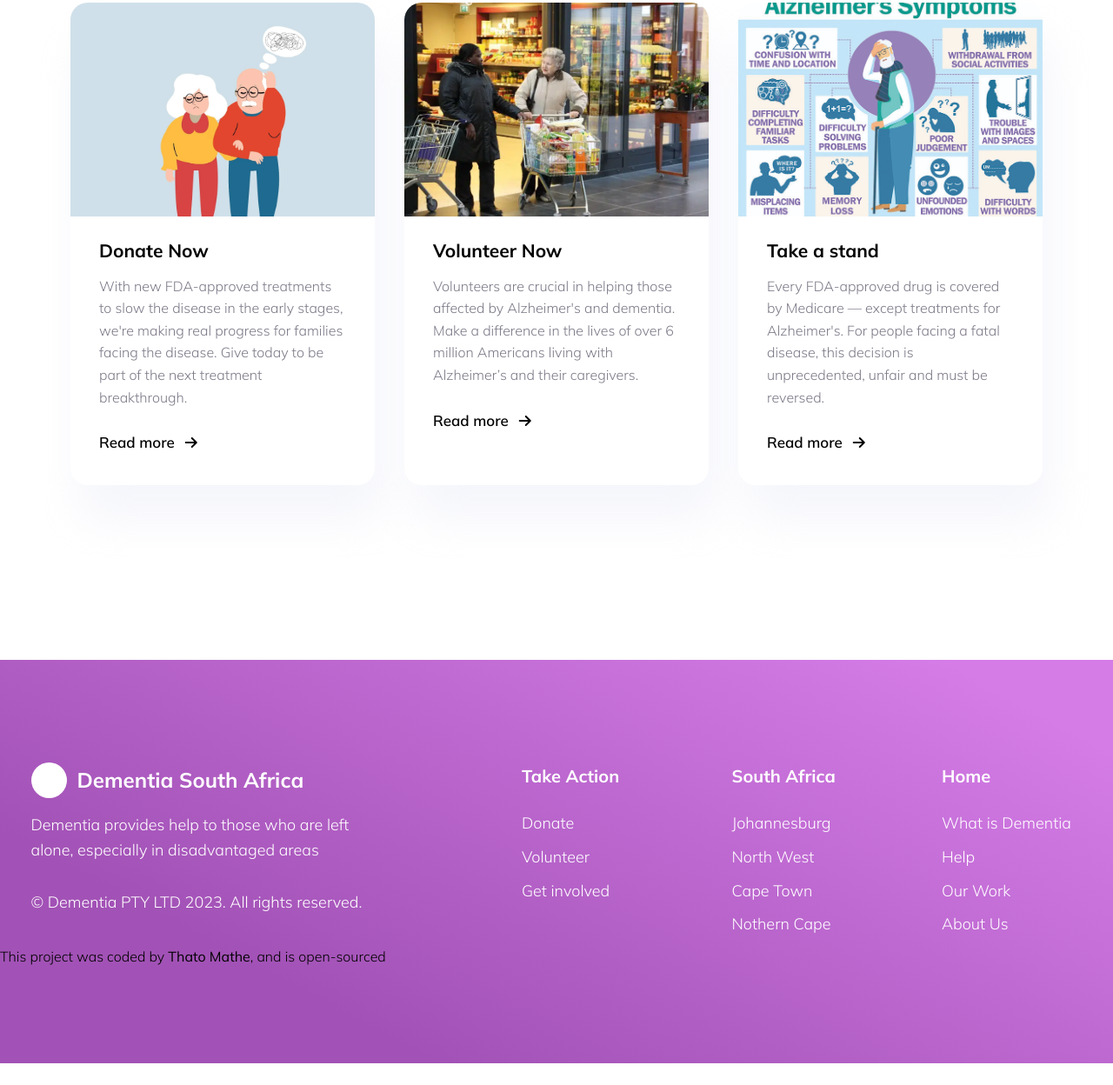
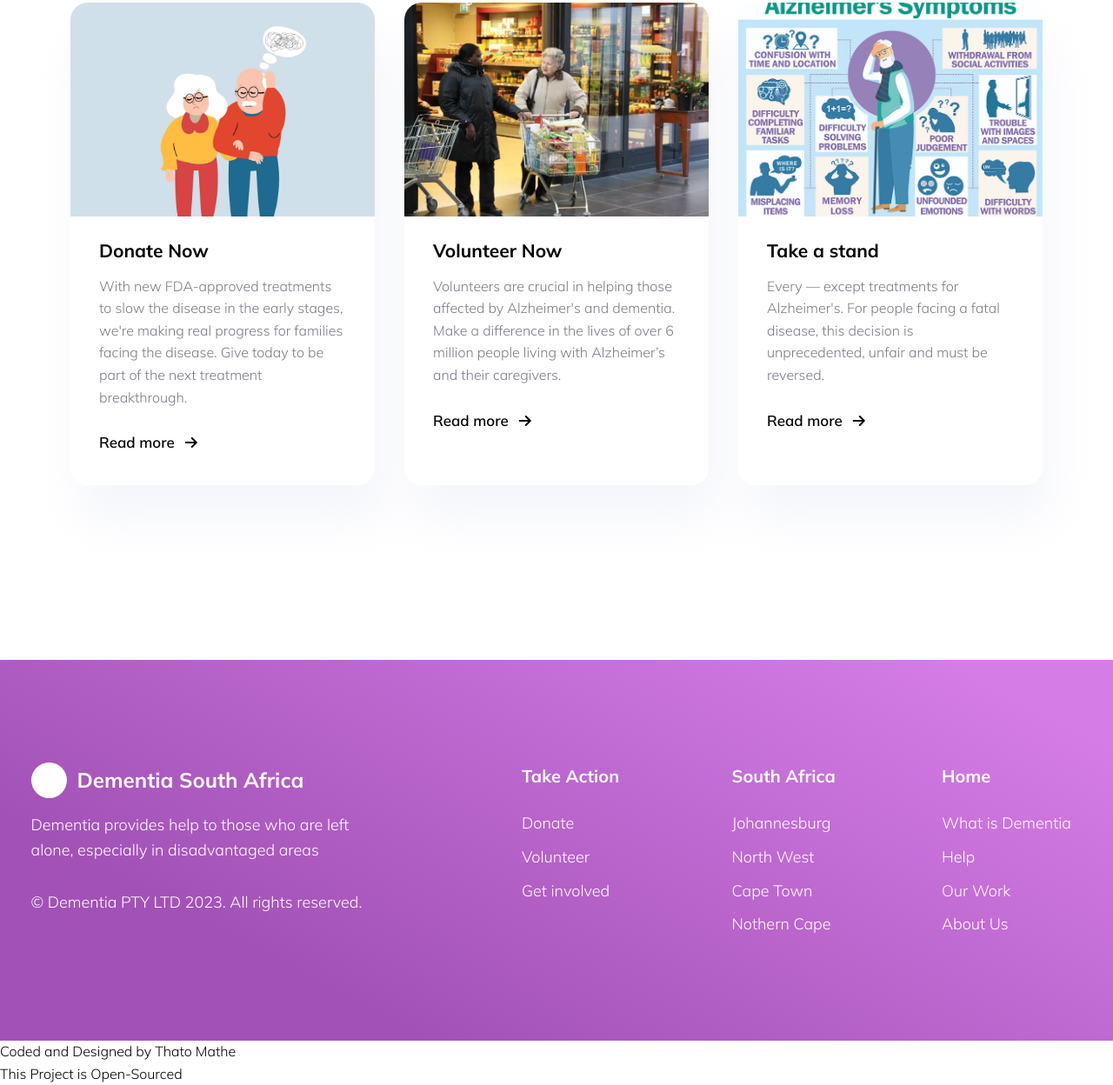
Before and after one commit to ThatoMathe/Dementia-Awareness-app, a plain HTML site: page index.html in a window 1280 px wide. Shown: the part 5344-6592 px from the top of the page at 87% size. Before the commit the page ends 6567 px from the top, so only its background shows below. Drawn offline with nearby package versions, Linux system fonts and the light colour scheme.

Commit message:
Update index.html

```diff
--- a/index.html
+++ b/index.html
@@ -287,7 +287,7 @@
               <div class="feedback-item d-grid">
                 <div class="item-left d-flex align-items-center">
                   <div class="item-img">
-                    <img src="assets/images/" alt="">
+                    <img src="assets/images/location.png" alt="">
                   </div>
                   <div class="item-info text-white">
                     <p class="fw-7 name">Find support near you</p>
@@ -298,8 +298,7 @@
                 <div class="item-right">
                   <p class="text text-white">
                     Use our dementia directory to find local support
-                    services for people with dementia and their carers in England, Wales
-                    and Northern Ireland.
+                    services for people with dementia and their carers in South Africa.
                   </p>
                 </div>
               </div>
@@ -307,7 +306,7 @@
               <div class="feedback-item d-grid">
                 <div class="item-left d-flex align-items-center">
                   <div class="item-img">
-                    <img src="assets/images/person-image.png" alt="">
+                    <img src="assets/images/Support.png" alt="">
                   </div>
                   <div class="item-info text-white">
                     <p class="fw-7 name">Connect with others online</p>
@@ -369,7 +368,7 @@
                   <div class="item-title">Volunteer Now</div>
                   <p class="text">Volunteers are crucial in helping those affected by
                     Alzheimer's and dementia. Make a difference in the lives of over 6
-                  million Americans living with Alzheimer’s and their caregivers.</p>
+                  million people living with Alzheimer’s and their caregivers.</p>
                   <a href="#" class="item-link text-blue d-flex align-items-baseline">
                     <span class="item-link-text">Read more</span>
                     <span class="item-link-icon">
@@ -385,7 +384,7 @@
                 </div>
                 <div class="item-body">
                   <div class="item-title">Take a stand</div>
-                  <p class="text">Every FDA-approved drug is covered by Medicare — except
+                  <p class="text">Every  — except
                     treatments for Alzheimer's. For people facing a fatal disease,
                   this decision is unprecedented, unfair and must be reversed.</p>
                   <a href="#" class="item-link text-blue d-flex align-items-baseline">
@@ -455,15 +454,19 @@
       <div class="footer-element-2">
         <img src="assets/images/element-img-5.png" alt="">
       </div>
-      This project was coded by
-      <strong className="text-dark">Thato Mathe</strong>, and is
-      <a href="https://github.com/ThatoMathe/my-react-weather-app" target="_blank" rel="noreferrer">
-        open-sourced
-      </a>
     </footer>
+
+
+
   </div>
 
-
+<footer>
+  <div class="footer-element">
+    Coded and Designed by Thato Mathe
+    <br class="mt-0" />This Project is
+    <a class="git-link" href="https://github.com/ThatoMathe/Dementia-Awareness-app">Open-Sourced</a>
+  </div>
+</footer>
 
 
 
```
